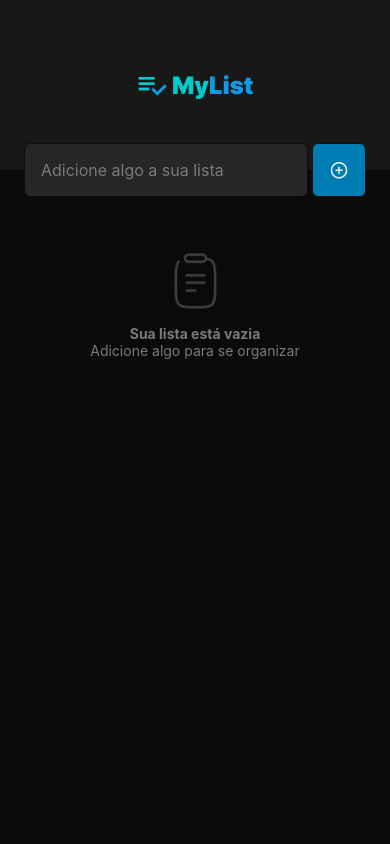
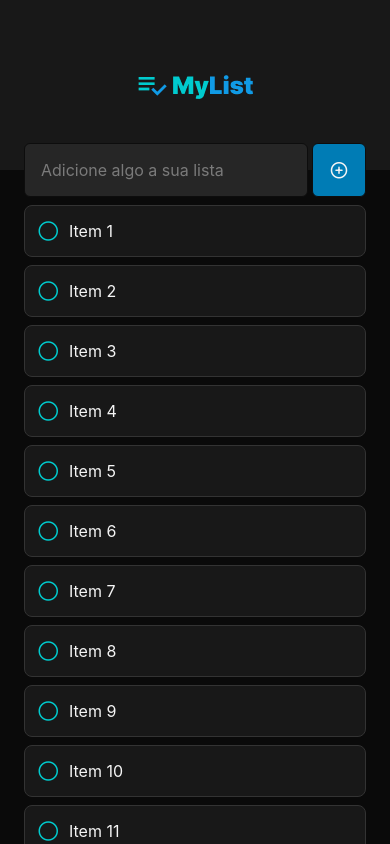
Before and after one commit to MarcosVel/myList, a React Native app: screen / in a window 390 px wide. Built offline with nearby package versions, Linux system fonts and the light colour scheme.

Commit message:
feat: styles for item on list

```diff
--- a/App.jsx
+++ b/App.jsx
@@ -4,6 +4,7 @@ import {
   Image,
   Keyboard,
   KeyboardAvoidingView,
+  SafeAreaView,
   StyleSheet,
   Text,
   TouchableWithoutFeedback,
@@ -14,6 +15,7 @@ import Button from "./src/components/Button";
 import Header from "./src/components/Header";
 import Input from "./src/components/Input";
 import { COLORS } from "./src/theme/colors";
+import Item from "./src/components/Item";
 
 export default function App() {
   const lista = [
@@ -198,7 +200,6 @@ export default function App() {
       title: "Item 60",
     },
   ];
-  const list = [];
 
   const renderEmptyList = () => (
     <View style={styles.empty}>
@@ -211,10 +212,11 @@ export default function App() {
   );
 
   return (
-    <KeyboardAvoidingView style={styles.container}>
+    <SafeAreaView style={styles.container}>
+      <KeyboardAvoidingView style={{ flex: 1 }}>
         <TouchableWithoutFeedback onPress={() => Keyboard.dismiss()}>
           <>
-          <StatusBar style="light" />
+            <StatusBar style="light" backgroundColor="transparent" />
 
             <Header />
 
@@ -224,20 +226,9 @@ export default function App() {
             </View>
 
             <FlatList
-            data={list}
+              data={lista}
               keyExtractor={(item, index) => item + index}
-            renderItem={({ item, index }) => (
-              <View
-                style={{
-                  flexDirection: "row",
-                  backgroundColor: COLORS.black500,
-                  padding: 16,
-                }}
-              >
-                <Text style={{ color: COLORS.white }}>{index} </Text>
-                <Text style={{ color: COLORS.white }}>{item.title}</Text>
-              </View>
-            )}
+              renderItem={({ item }) => <Item item={item} />}
               contentContainerStyle={{
                 paddingTop: 8,
                 paddingHorizontal: 24,
@@ -246,10 +237,12 @@ export default function App() {
               windowSize={20}
               shouldItemUpdate={(prev, next) => prev.item !== next.item}
               ListEmptyComponent={renderEmptyList}
+              ItemSeparatorComponent={() => <View style={{ height: 8 }} />}
             />
           </>
         </TouchableWithoutFeedback>
       </KeyboardAvoidingView>
+    </SafeAreaView>
   );
 }
 
--- /dev/null
+++ b/src/components/Item/index.jsx
@@ -0,0 +1,37 @@
+import { Ionicons } from "@expo/vector-icons";
+import { StyleSheet, Text, TouchableOpacity } from "react-native";
+import { COLORS } from "../../theme/colors";
+
+export default function Item({ item }) {
+  function handleMark() {
+    console.log("handleMark");
+  }
+
+  return (
+    <TouchableOpacity
+      style={styles.container}
+      activeOpacity={0.6}
+      onPress={handleMark}
+    >
+      <Ionicons name="radio-button-off" size={24} color={COLORS.ciano} />
+      <Text style={styles.title}>{item.title}</Text>
+    </TouchableOpacity>
+  );
+}
+
+const styles = StyleSheet.create({
+  container: {
+    flexDirection: "row",
+    backgroundColor: COLORS.black500,
+    alignItems: "center",
+    padding: 12,
+    gap: 8,
+    borderRadius: 8,
+    borderWidth: 1,
+    borderColor: COLORS.gray500,
+  },
+  title: {
+    color: COLORS.white,
+    fontSize: 16,
+  },
+});
```
Lines whose indentation alone changed are shown as unchanged.
